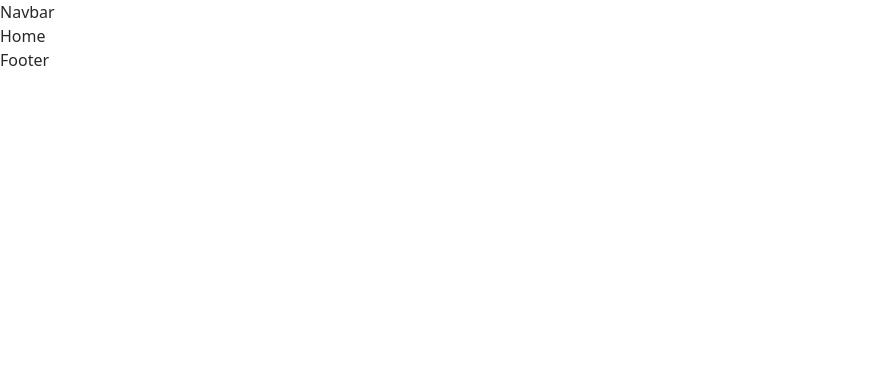
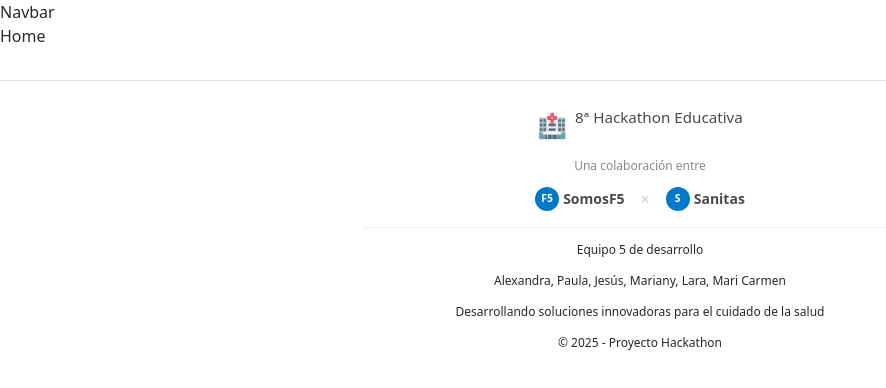
Before and after one commit to Sanitas-Hackaton-somosF5/Recuerda-me-frontend, a React (Vite) app: page / in a window 1280 px wide. Shown: the top 388 px of the page, without its empty margins (0-886 px from the left). Built offline with nearby package versions, Linux system fonts and the light colour scheme.

Commit message:
ADD Footer.jsx + css #5

```diff
--- a/src/components/Footer.jsx
+++ b/src/components/Footer.jsx
@@ -1,9 +1,48 @@
-import React from 'react'
+import React from "react";
+import styles from "./Footer.module.css";
 
 const Footer = () => {
-    return (
-        <div>Footer</div>
-    )
-}
+  return (
+    <footer className={styles.footer}>
+      <div className={styles.container}>
+        <div className={styles.content}>
+          {/* Icono y título principal */}
+          <div className={styles.mainInfo}>
+            <div className={styles.icon}>🏥</div>
+            <p className={styles.title}>8ª Hackathon Educativa</p>
+          </div>
 
-export default Footer
+          {/* Partnership info */}
+          <div className={styles.partnership}>
+            <span>Una colaboración entre</span>
+          </div>
+
+          {/* Brands */}
+          <div className={styles.brands}>
+            <div className={styles.brand}>
+              <div className={styles.brandIcon}>F5</div>
+              <span className={styles.brandName}>SomosF5</span>
+            </div>
+
+            <div className={styles.separator}>×</div>
+
+            <div className={styles.brand}>
+              <div className={styles.brandIcon}>S</div>
+              <span className={styles.brandName}>Sanitas</span>
+            </div>
+          </div>
+
+          {/* Additional info */}
+          <div className={styles.additional}>
+            <p>Equipo 5 de desarrollo</p>
+            <p>Alexandra, Paula, Jesús, Mariany, Lara, Mari Carmen</p>
+            <p>Desarrollando soluciones innovadoras para el cuidado de la salud</p>
+            <p>© 2025 - Proyecto Hackathon</p>
+          </div>
+        </div>
+      </div>
+    </footer>
+  );
+};
+
+export default Footer;
--- /dev/null
+++ b/src/components/Footer.module.css
@@ -0,0 +1,106 @@
+.footer {
+  background-color: white;
+  border-top: 1px solid #e0e0e0;
+  margin-top: 2rem;
+}
+
+.container {
+  max-width: 600px;
+  margin: 0 auto;
+  padding: 1.5rem;
+}
+
+.content {
+  text-align: center;
+}
+
+/* Main info */
+.mainInfo {
+  display: flex;
+  align-items: center;
+  justify-content: center;
+  gap: 0.5rem;
+  margin-bottom: 0.75rem;
+}
+
+.icon {
+  font-size: 1.5rem;
+}
+
+.title {
+  font-size: 0.95rem;
+  font-weight: 500;
+  color: #4a4a4a;
+}
+
+/* Partnership */
+.partnership {
+  font-size: 0.75rem;
+  color: #888888;
+  margin-bottom: 0.75rem;
+}
+
+/* Brands */
+.brands {
+  display: flex;
+  align-items: center;
+  justify-content: center;
+  gap: 1rem;
+  margin-bottom: 0.75rem;
+}
+
+.brand {
+  display: flex;
+  align-items: center;
+  gap: 0.25rem;
+}
+
+.brandIcon {
+  width: 24px;
+  height: 24px;
+  border-radius: 50%;
+  background-color: rgb(0, 121, 200);
+  color: white;
+  display: flex;
+  align-items: center;
+  justify-content: center;
+  font-size: 0.65rem;
+  font-weight: bold;
+}
+
+.brandName {
+  font-size: 0.875rem;
+  font-weight: 600;
+  color: #4a4a4a;
+}
+
+.separator {
+  color: #d0d0d0;
+}
+
+/* Additional info */
+.additional {
+  margin-top: 1rem;
+  padding-top: 0.75rem;
+  border-top: 1px solid #f0f0f0;
+  font-size: 0.75rem;
+  color: #999999;
+  line-height: 1.4;
+}
+
+/* Responsive */
+@media (max-width: 480px) {
+  .container {
+    padding: 1rem;
+  }
+
+  .brands {
+    flex-direction: column;
+    gap: 0.5rem;
+  }
+
+  .mainInfo {
+    flex-direction: column;
+    gap: 0.25rem;
+  }
+}
--- a/src/pages/Today.jsx
+++ b/src/pages/Today.jsx
@@ -3,6 +3,7 @@ import IntakeCard from '../components/IntakeCard'
 import TodayTimeStamp from '../components/TodayTimeStamp'
 import styles from './Today.module.css'
 import Header from '../components/Header'
+
 
 
 const Today = () => {
```
Also changed, not shown: src/components/NavigationTabs.jsx (added, +25 -0 lines), src/components/NavigationTabs.module.css (added, +29 -0 lines).
